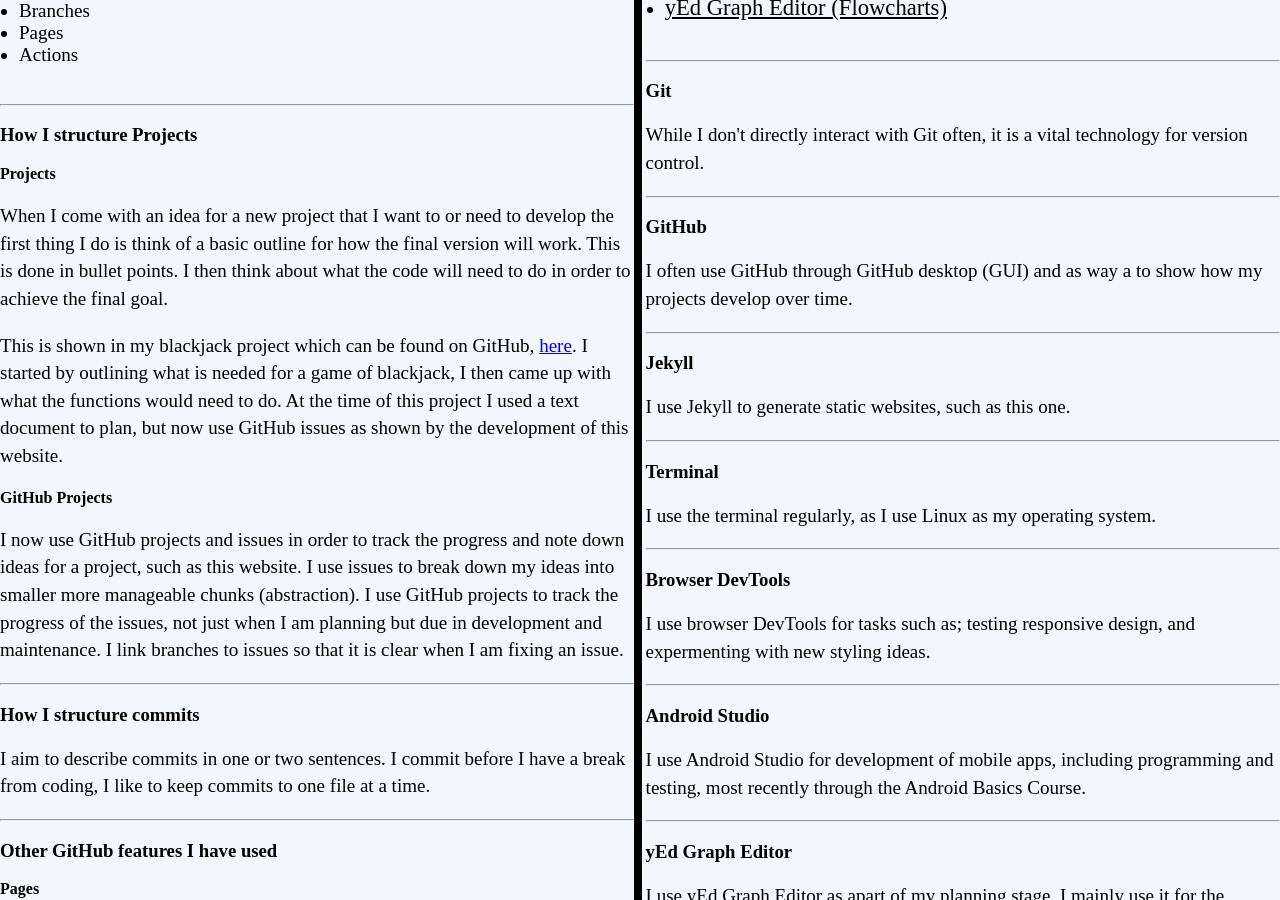
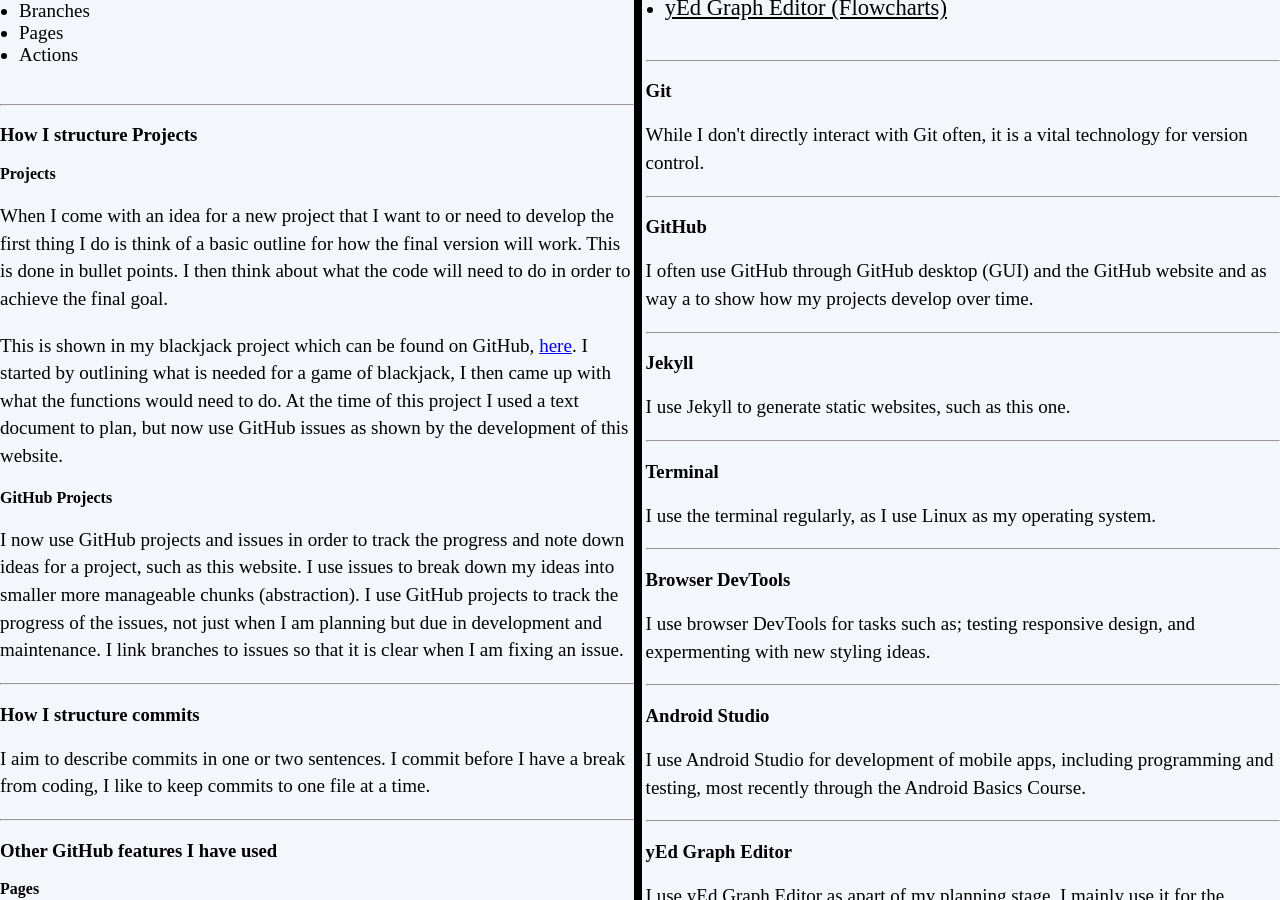
Before and after one commit to Andrew-Dev-Coder/Portfolio, a Jekyll site: the page built from Pages/OtherPages/skills.html, in a window 1280 px wide and 900 px high, scrolled down 332 px. Built offline with Jekyll 4.4.1, drawn with Linux system fonts in a browser that asks for light colours.

Commit message:
Update skills.html

```diff
--- a/Pages/OtherPages/skills.html
+++ b/Pages/OtherPages/skills.html
@@ -132,7 +132,7 @@
             <article id="github">
                 <h3>GitHub</h3>
                 <p>
-                    I often use GitHub through GitHub desktop (GUI) and as way a to show how my projects develop over time.
+                    I often use GitHub through GitHub desktop (GUI) and the GitHub website and as way a to show how my projects develop over time.
                  </p>
             </article>
 
```
